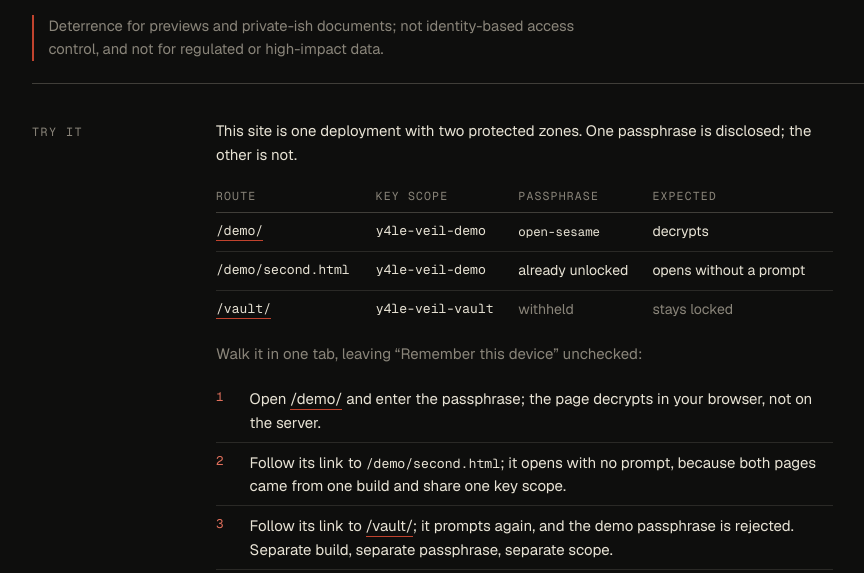
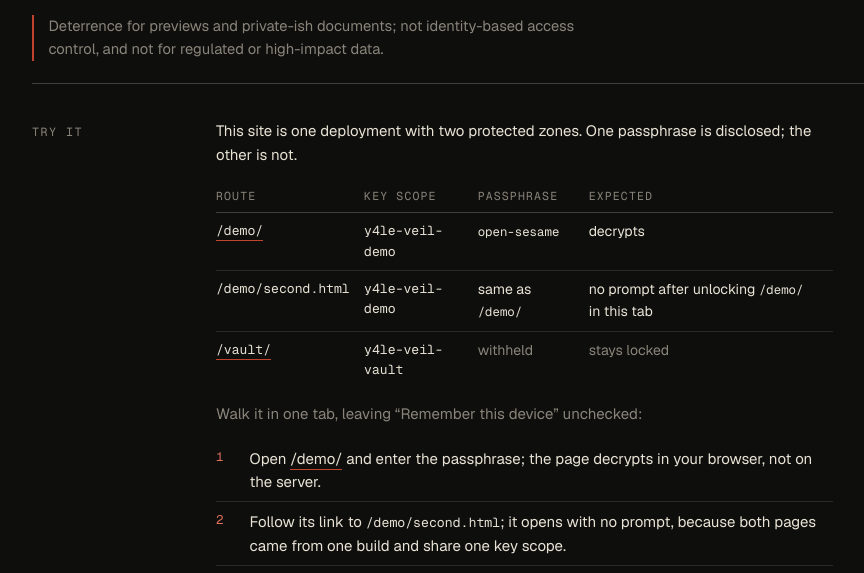
Before and after one commit to y4le/veil, a website: page site/index.html in a window 1280 px wide. Shown: the part 206-779 px from the top of the page, without its empty margins (168-1032 px from the left). Drawn offline with Linux system fonts and the light colour scheme.

Commit message:
Clarify second demo page unlock behavior

```diff
--- a/site/index.html
+++ b/site/index.html
@@ -48,8 +48,8 @@
           <tr>
             <td class="m">/demo/second.html</td>
             <td class="m">y4le-veil-demo</td>
-            <td>already unlocked</td>
-            <td>opens without a prompt</td>
+            <td>same as <code>/demo/</code></td>
+            <td>no prompt after unlocking <code>/demo/</code> in this tab</td>
           </tr>
           <tr>
             <td class="m"><a href="vault/">/vault/</a></td>
```
